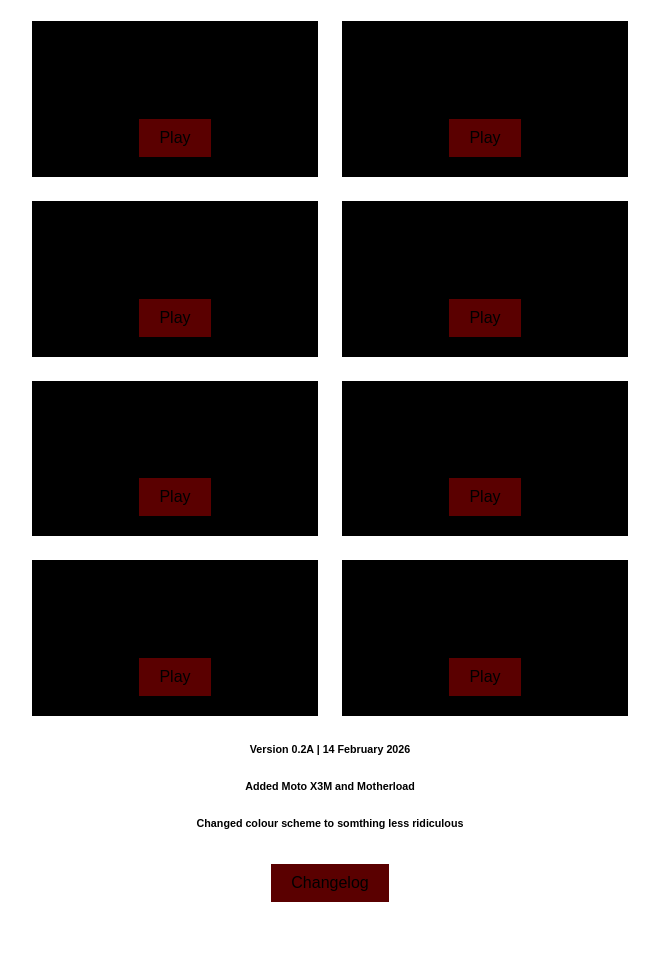
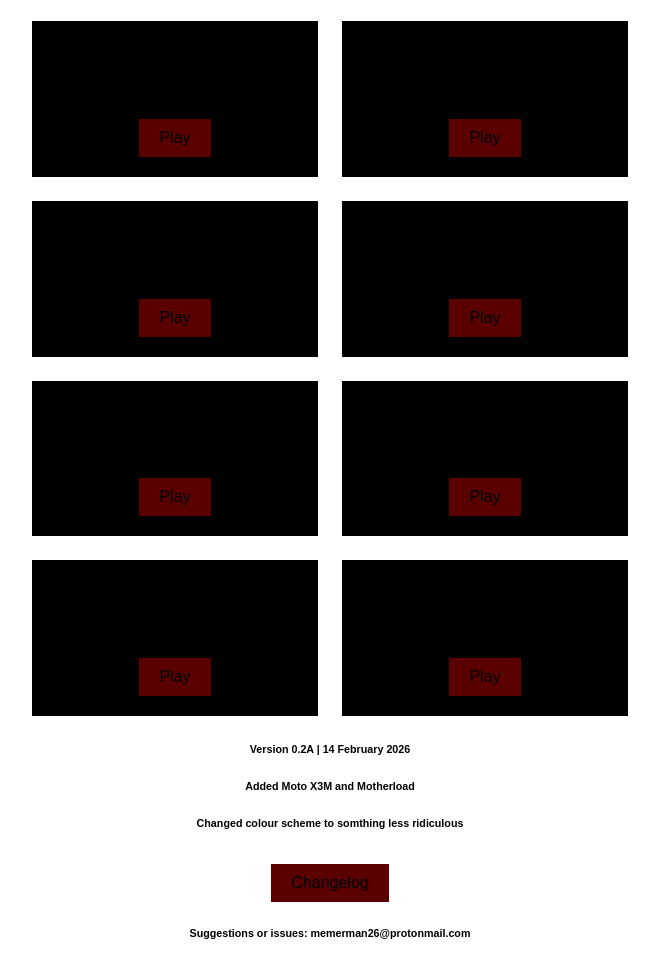
Before and after one commit to MemerMan26/memerman26.github.io, a plain HTML site: page index.html in a window 1280 px wide. Shown: the part 89-1066 px from the top of the page, without its empty margins (310-969 px from the left). Before the commit the page ends 1019 px from the top, so only its background shows below. Drawn offline with Linux system fonts and the light colour scheme.

Commit message:
Add files via upload

```diff
--- a/index.html
+++ b/index.html
@@ -55,9 +55,8 @@
         }
     </style>
 </head>
-<body>
+<body class="centre">
     <h1>MemerMan's Games</h1>
-
     <div class="games">
         <div class="game">
             <div style="font-size: 2em;"></div>
@@ -115,5 +114,8 @@
      <div class="centre">
         <a href="changelog.html"><button>Changelog</button></a>
     </div>
+    <body class="centre">
+        <h6> Suggestions or issues: memerman26@protonmail.com</h6>
+    </body>
 </body>
 </html>
```
